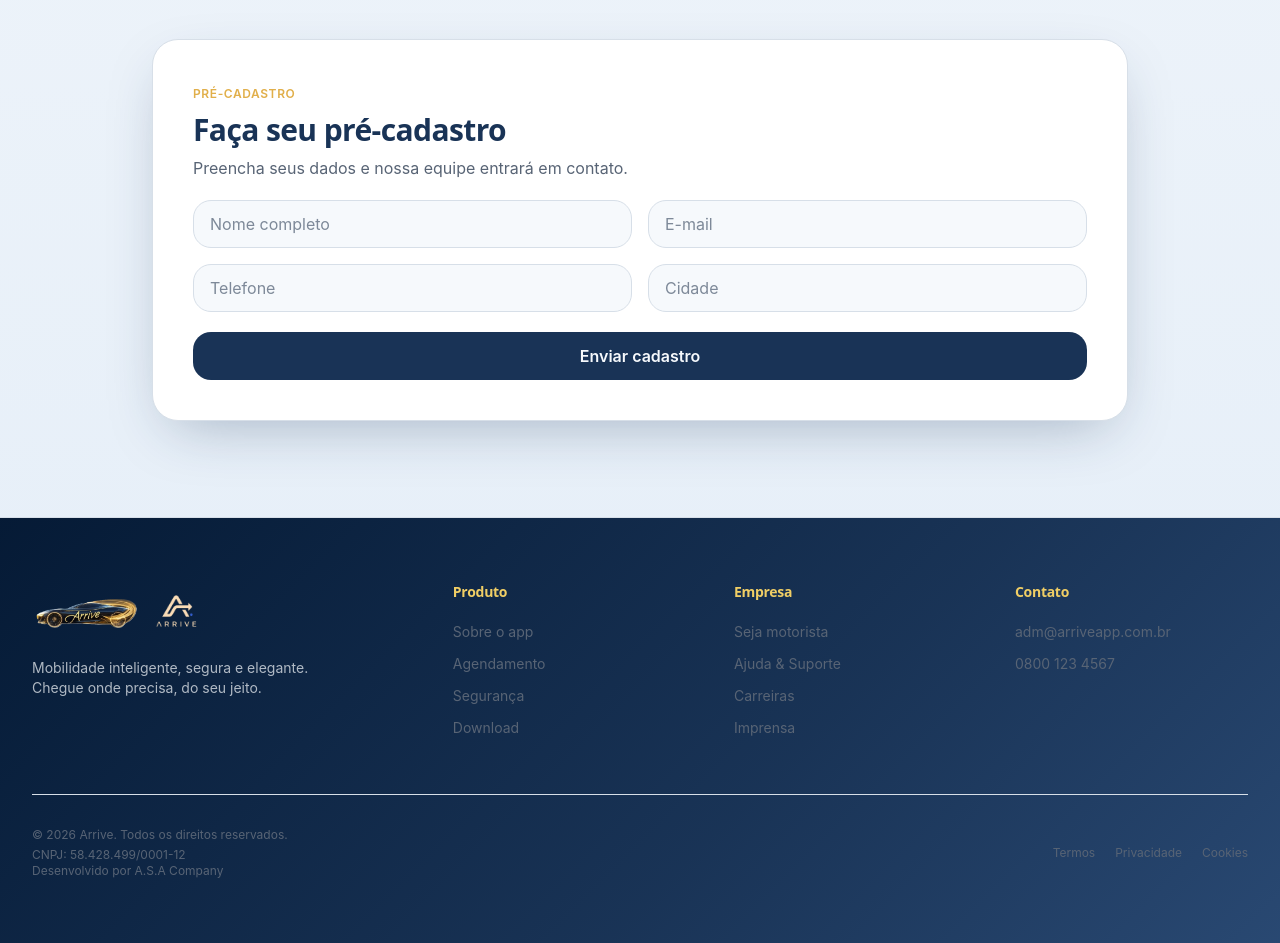
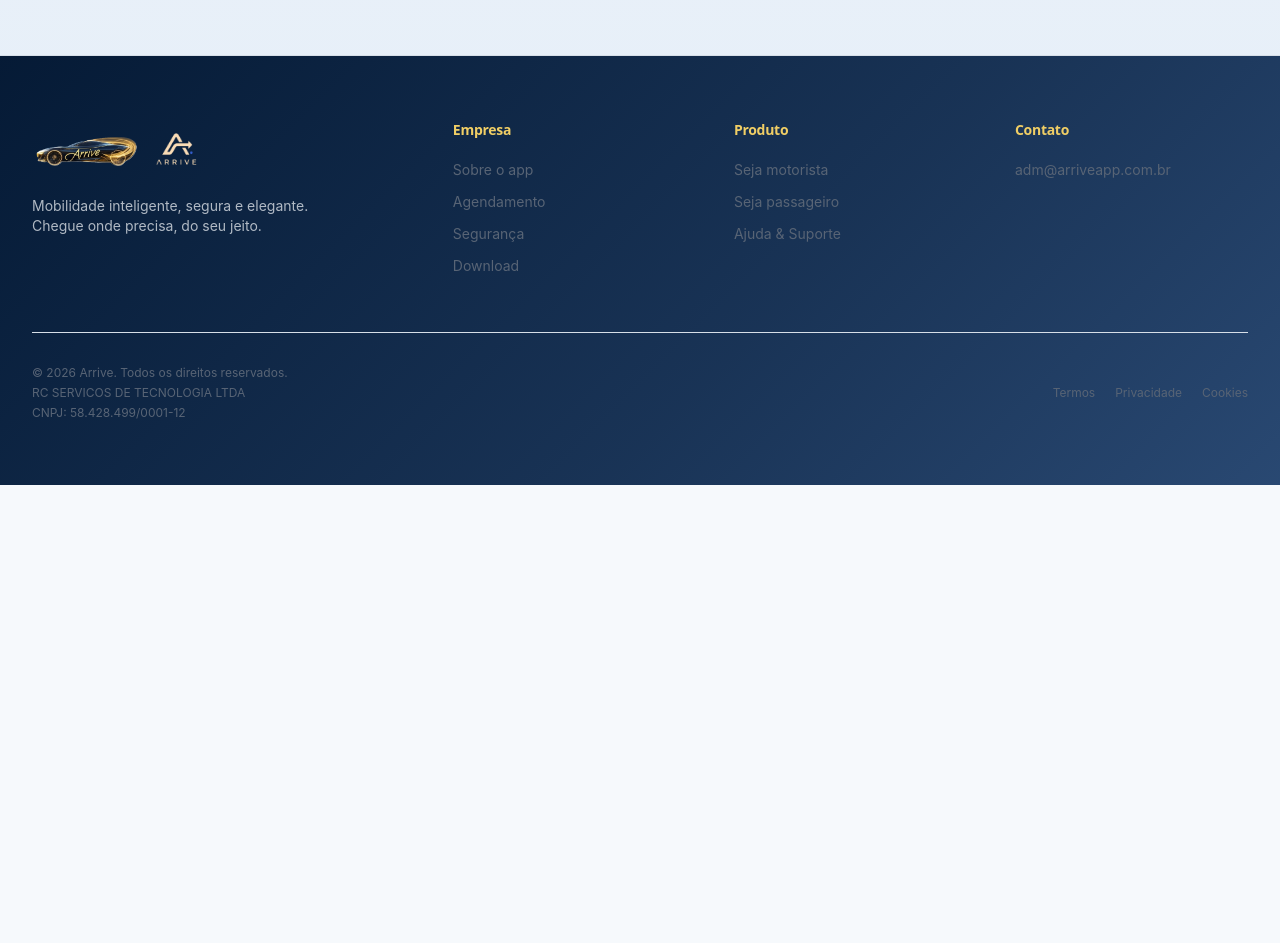
Before and after one commit to pinheiroth/arrive-app, a React (Vite) app: page /motorista in a window 1280 px wide. Shown: the part 3500-4443 px from the top of the page. After the commit the page ends 3985 px from the top, so only its background shows below. Built offline with nearby package versions, Linux system fonts and the light colour scheme.

Commit message:
fix: ajustes basicos

```diff
--- a/src/components/Footer.tsx
+++ b/src/components/Footer.tsx
@@ -17,12 +17,12 @@ export function Footer() {
             </p>
            </div>
           <div>
-            <h3 className="text-sm text-gold font-semibold">Produto</h3>
+            <h3 className="text-sm text-gold font-semibold">Empresa</h3>
 
             <ul className="mt-5 space-y-3 text-sm text-muted-foreground">
               <li>
                 <a
-                  href="#app"
+                  href="/sobre"
                   className="transition-colors hover:text-foreground"
                 >
                   Sobre o app
@@ -31,7 +31,7 @@ export function Footer() {
 
               <li>
                 <a
-                  href="#agendamento"
+                  href="/agendamento"
                   className="transition-colors hover:text-foreground"
                 >
                   Agendamento
@@ -40,7 +40,7 @@ export function Footer() {
 
               <li>
                 <a
-                  href="#seguranca"
+                  href="/seguranca"
                   className="transition-colors hover:text-foreground"
                 >
                   Segurança
@@ -49,7 +49,7 @@ export function Footer() {
 
               <li>
                 <a
-                  href="#download"
+                  href="/download"
                   className="transition-colors hover:text-foreground"
                 >
                   Download
@@ -59,44 +59,36 @@ export function Footer() {
           </div>
 
           <div>
-            <h3 className="text-sm font-semibold text-gold">Empresa</h3>
+            <h3 className="text-sm font-semibold text-gold">Produto</h3>
 
             <ul className="mt-5 space-y-3 text-sm text-muted-foreground">
               <li>
                 <a
-                  href="#motorista"
+                  href="/motorista"
                   className="transition-colors hover:text-foreground"
                 >
                   Seja motorista
                 </a>
               </li>
 
+               <li>
+                <a
+                  href="/passageiro"
+                  className="transition-colors hover:text-foreground"
+                >
+                  Seja passageiro
+                </a>
+              </li>
+
               <li>
                 <a
-                  href="#suporte"
+                  href="/ajuda"
                   className="transition-colors hover:text-foreground"
                 >
                   Ajuda & Suporte
                 </a>
               </li>
 
-              <li>
-                <a
-                  href="#carreiras"
-                  className="transition-colors hover:text-foreground"
-                >
-                  Carreiras
-                </a>
-              </li>
-
-              <li>
-                <a
-                  href="#imprensa"
-                  className="transition-colors hover:text-foreground"
-                >
-                  Imprensa
-                </a>
-              </li>
             </ul>
           </div>
 
@@ -114,14 +106,14 @@ export function Footer() {
                 </a>
               </li>
 
-              <li>
+            {/*  <li>
                 <a
                   href="tel:+5508001234567"
                   className="transition-colors hover:text-foreground"
                 >
                   0800 123 4567
                 </a>
-              </li>
+              </li>*/}
             </ul>
           </div>
         </div>
@@ -129,10 +121,8 @@ export function Footer() {
         <div className="mt-14 flex flex-col gap-5 border-t border-border pt-8 text-xs text-muted-foreground md:flex-row md:items-center md:justify-between">
           <div>
             <p>© {new Date().getFullYear()} Arrive. Todos os direitos reservados.</p>
+            <p className="mt-1">RC SERVICOS DE TECNOLOGIA LTDA</p>
             <p className="mt-1">CNPJ: 58.428.499/0001-12</p>
-            <a href="https://www.asacompany.com.br" target="_blank" rel="noopener noreferrer" className="transition-colors hover:text-foreground">
-              Desenvolvido por A.S.A Company
-            </a>
           </div>
 
           <nav className="flex flex-wrap gap-x-5 gap-y-2">
--- a/src/pages/Agendamento.tsx
+++ b/src/pages/Agendamento.tsx
@@ -173,7 +173,7 @@ export default function SchedulePage() {
         <div className="container-page relative py-28 md:py-36">
           <div className="max-w-4xl">
             <span className="text-xs font-semibold uppercase tracking-[0.3em] text-gold">
-              Agendamento online
+              Simule seu agendamento
             </span>
 
             <h1 className="mt-5 text-5xl font-bold leading-tight md:text-6xl">
@@ -191,10 +191,8 @@ export default function SchedulePage() {
         </div>
       </section>
 
-      {/* FORMULÁRIO */}
       <section className="container-page max-w-4xl py-24">
         <div className="rounded-3xl border border-border bg-card p-8 shadow-elegant md:p-10">
-          {/* HEADER */}
           <div className="flex items-center gap-3">
             <div className="grid h-12 w-12 place-items-center rounded-xl bg-gold/15 text-gold-deep">
               <CalendarClock className="h-6 w-6" />
@@ -212,7 +210,6 @@ export default function SchedulePage() {
           </div>
 
           <div className="mt-8 space-y-5">
-            {/* ORIGEM */}
             <div>
               <label
                 htmlFor="origin"
@@ -237,7 +234,6 @@ export default function SchedulePage() {
               </div>
             </div>
 
-            {/* DESTINO */}
             <div>
               <label
                 htmlFor="destination"
@@ -262,7 +258,6 @@ export default function SchedulePage() {
               </div>
             </div>
 
-            {/* DISTÂNCIA */}
             <div>
               <label
                 htmlFor="distance"
@@ -297,7 +292,6 @@ export default function SchedulePage() {
               </p>
             </div>
 
-            {/* DATA / HORÁRIO */}
             <div className="grid gap-4 md:grid-cols-2">
               <div>
                 <label
@@ -338,7 +332,6 @@ export default function SchedulePage() {
               </div>
             </div>
 
-            {/* CATEGORIA */}
             <div>
               <label
                 htmlFor="category"
@@ -373,7 +366,6 @@ export default function SchedulePage() {
               </div>
             </div>
 
-            {/* BOTÃO */}
             <button
               type="button"
               onClick={calculateRoute}
@@ -385,7 +377,6 @@ export default function SchedulePage() {
                 : "Calcular estimativa"}
             </button>
 
-            {/* RESULTADO */}
             {distance !== null && (
               <div className="rounded-2xl border border-border bg-soft p-6">
                 <div className="mb-5">
@@ -399,7 +390,6 @@ export default function SchedulePage() {
                 </div>
 
                 <div className="grid gap-5 md:grid-cols-3">
-                  {/* DISTÂNCIA */}
                   <div>
                     <p className="text-sm text-muted-foreground">
                       Distância
@@ -410,7 +400,6 @@ export default function SchedulePage() {
                     </p>
                   </div>
 
-                  {/* TEMPO */}
                   <div>
                     <p className="text-sm text-muted-foreground">
                       Tempo estimado
@@ -423,7 +412,6 @@ export default function SchedulePage() {
                     </p>
                   </div>
 
-                  {/* PREÇO */}
                   <div>
                     <p className="text-sm text-muted-foreground">
                       Valor estimado
@@ -440,7 +428,6 @@ export default function SchedulePage() {
               </div>
             )}
 
-            {/* AVISO */}
             <div className="flex gap-2 rounded-xl border border-border bg-background p-4 text-sm text-muted-foreground">
               <CheckCircle2 className="mt-0.5 h-4 w-4 shrink-0 text-gold-deep" />
 
--- a/src/pages/Ajuda.tsx
+++ b/src/pages/Ajuda.tsx
@@ -411,19 +411,13 @@ export default function HelpPage() {
 
             <div className="mt-8 flex flex-wrap gap-4">
               <a
-                href="mailto:suporte@arriveonline.com.br"
+                href="mailto:adm@arriveapp.com.br"
                 className="inline-flex h-12 items-center gap-2 rounded-full bg-gold px-7 font-semibold text-accent-foreground transition hover:opacity-90"
               >
                 Falar com suporte
                 <ArrowRight className="h-4 w-4" />
               </a>
 
-              <a
-                href="/seguranca"
-                className="inline-flex h-12 items-center gap-2 rounded-full border border-white/20 px-7 font-semibold transition hover:bg-white/10"
-              >
-                Conhecer segurança
-              </a>
             </div>
           </div>
         </div>
--- a/src/pages/Download.tsx
+++ b/src/pages/Download.tsx
@@ -4,11 +4,11 @@ import { StoreBadges } from "../components/ui/StoreBadges";
 import Navbar from "../components/Navbar";
 import { Footer } from "../components/Footer";
 
-const PASSENGER_ANDROID_URL =
-  "https://play.google.com/store/apps/details?id=br.com.arrive.passenger.drivermachine&hl=pt_BR";
+//const PASSENGER_ANDROID_URL =
+  //"https://play.google.com/store/apps/details?id=br.com.arrive.passenger.drivermachine&hl=pt_BR";
 
-const PASSENGER_IOS_URL =
-  "https://apps.apple.com/br/app/arrive/id6741321636";
+//const PASSENGER_IOS_URL =
+ // "https://apps.apple.com/br/app/arrive/id6741321636";
 
 const DRIVER_ANDROID_URL =
   "https://play.google.com/store/apps/details?id=br.com.arrive.taxi.drivermachine&hl=pt_BR";
@@ -84,7 +84,6 @@ export default function Download() {
 
       <Navbar />
 
-      {/* HERO */}
       <section className="relative isolate overflow-hidden">
         <div className="absolute inset-0 -z-20">
           <img
@@ -114,7 +113,6 @@ export default function Download() {
         </div>
       </section>
 
-      {/* DOWNLOADS */}
       <section className="container-page py-24">
         <div className="mx-auto max-w-5xl">
           <div className="text-center">
@@ -129,9 +127,6 @@ export default function Download() {
           </div>
 
           <div className="mt-14 grid gap-8 lg:grid-cols-2">
-            {/* =========================
-                PASSAGEIRO
-            ========================= */}
             <div className="rounded-3xl border border-border bg-soft p-8 shadow-soft">
               <div className="flex items-center gap-4">
                 <div className="grid h-14 w-14 place-items-center rounded-2xl bg-gold text-accent-foreground">
@@ -149,8 +144,9 @@ export default function Download() {
                 </div>
               </div>
 
+              {/*
                 <div className="mt-8 grid gap-5 sm:grid-cols-2">
-                {/* iOS */}
+
                   <a
                     href={PASSENGER_IOS_URL}
                     target="_blank"
@@ -174,7 +170,6 @@ export default function Download() {
                     </p>
                   </a>
 
-                {/* Android */}
                   <a
                     href={PASSENGER_ANDROID_URL}
                     target="_blank"
@@ -198,15 +193,13 @@ export default function Download() {
                     </p>
                   </a>
                </div>
+               */}
 
-              <div className="mt-8">
+              <div className="mt-8 flex flex-col items-center">
                 <StoreBadges variant="dark" />
               </div>
             </div>
 
-            {/* =========================
-                MOTORISTA
-            ========================= */}
             <div className="rounded-3xl border border-border bg-soft p-8 shadow-soft">
               <div className="flex items-center gap-4">
                 <div className="grid h-14 w-14 place-items-center rounded-2xl bg-gold text-accent-foreground">
@@ -219,13 +212,13 @@ export default function Download() {
                   </h3>
 
                   <p className="mt-1 text-sm text-muted-foreground">
-                    Conecte-se aos passageiros e comece a dirigir.
+                    Conecte-se aos passageiros e comece a dirigir. Disdisponível apenas para Android.
                   </p>
                 </div>
               </div>
 
-              {/* QR MOTORISTA */}
               <div className="mt-8 flex flex-col items-center">
+                {/*
                   <a
                     href={DRIVER_ANDROID_URL}
                     target="_blank"
@@ -248,6 +241,7 @@ export default function Download() {
                       Google Play
                     </p>
                   </a>
+                */}
 
                 <a
                   href={DRIVER_ANDROID_URL}
@@ -263,7 +257,6 @@ export default function Download() {
         </div>
       </section>
 
-      {/* BENEFÍCIOS */}
       <section className="container-page pb-24">
         <div className="grid gap-14 lg:grid-cols-2 lg:items-center">
           <div>
--- a/src/pages/Motorista.tsx
+++ b/src/pages/Motorista.tsx
@@ -184,7 +184,6 @@ export default function DriverPage() {
         </div>
       </section>
 
-      {/* INTRO */}
       <section className="container-page py-24">
         <div className="max-w-4xl">
           <span className="text-xs font-semibold uppercase tracking-wider text-gold-deep">
@@ -210,7 +209,6 @@ export default function DriverPage() {
         </div>
       </section>
 
-      {/* HERO INFO */}
       <section className="container-page grid items-center gap-16 py-10 lg:grid-cols-2">
         <div className="relative">
           <img
@@ -275,7 +273,6 @@ export default function DriverPage() {
         </div>
       </section>
 
-      {/* 80% */}
       <section className="container-page py-12">
         <div className="relative overflow-hidden rounded-3xl bg-hero p-10 text-primary-foreground md:p-16">
           <div className="absolute -right-20 -top-20 h-80 w-80 rounded-full bg-gold/20 blur-3xl" />
@@ -299,7 +296,6 @@ export default function DriverPage() {
         </div>
       </section>
 
-      {/* REQUISITOS */}
       <section
         id="cadastro"
         className="bg-soft py-24"
@@ -335,7 +331,6 @@ export default function DriverPage() {
             ))}
           </div>
 
-          {/* LICENÇA */}
           <div className="mt-10 rounded-3xl border border-gold/20 bg-gold/5 p-8">
             <div className="flex items-start gap-4">
               <div className="grid h-14 w-14 shrink-0 place-items-center rounded-2xl bg-gold/15 text-gold-deep">
@@ -355,7 +350,6 @@ export default function DriverPage() {
             </div>
           </div>
 
-          {/* PASSOS */}
           <div className="mt-24">
             <div className="text-center">
               <span className="text-xs font-semibold uppercase tracking-wider text-gold-deep">
@@ -388,67 +382,6 @@ export default function DriverPage() {
               ))}
             </div>
           </div>
-
-          {/* FORM */}
-          <form
-            className="mt-20 space-y-5 rounded-3xl border border-border bg-card p-8 shadow-elegant md:p-10"
-            onSubmit={(event) => event.preventDefault()}
-          >
-            <div>
-              <span className="text-xs font-semibold uppercase tracking-wider text-gold-deep">
-                Pré-cadastro
-              </span>
-
-              <h3 className="mt-2 text-3xl font-bold text-primary">
-                Faça seu pré-cadastro
-              </h3>
-
-              <p className="mt-2 text-muted-foreground">
-                Preencha seus dados e nossa equipe entrará em contato.
-              </p>
-            </div>
-
-            <div className="grid gap-4 sm:grid-cols-2">
-              <input
-                className="h-12 rounded-xl border border-input bg-background px-4 outline-none transition focus:border-gold"
-                placeholder="Nome completo"
-                type="text"
-                name="name"
-                autoComplete="name"
-              />
-
-              <input
-                className="h-12 rounded-xl border border-input bg-background px-4 outline-none transition focus:border-gold"
-                placeholder="E-mail"
-                type="email"
-                name="email"
-                autoComplete="email"
-              />
-
-              <input
-                className="h-12 rounded-xl border border-input bg-background px-4 outline-none transition focus:border-gold"
-                placeholder="Telefone"
-                type="tel"
-                name="phone"
-                autoComplete="tel"
-              />
-
-              <input
-                className="h-12 rounded-xl border border-input bg-background px-4 outline-none transition focus:border-gold"
-                placeholder="Cidade"
-                type="text"
-                name="city"
-                autoComplete="address-level2"
-              />
-            </div>
-
-            <button
-              type="submit"
-              className="h-12 w-full rounded-xl bg-primary font-semibold text-primary-foreground transition hover:opacity-90"
-            >
-              Enviar cadastro
-            </button>
-          </form>
         </div>
       </section>
       <Footer/>
--- a/src/pages/Segurança.tsx
+++ b/src/pages/Segurança.tsx
@@ -155,7 +155,6 @@ export default function SafetyPage() {
         </div>
       </section>
 
-      {/* RECURSOS DE SEGURANÇA */}
       <section className="container-page grid items-center gap-14 py-24 lg:grid-cols-2">
         <div>
           <img
@@ -196,7 +195,6 @@ export default function SafetyPage() {
         </div>
       </section>
 
-      {/* SEGURANÇA LEVADA A SÉRIO */}
       <section className="container-page pb-24">
         <div className="rounded-3xl border border-border bg-card p-10 shadow-elegant md:p-14">
           <div className="max-w-3xl">
@@ -224,7 +222,6 @@ export default function SafetyPage() {
         </div>
       </section>
 
-      {/* ESTATÍSTICAS */}
       <section className="container-page pb-24">
         <div className="grid gap-8 rounded-3xl bg-hero p-10 text-primary-foreground shadow-elegant md:grid-cols-3 md:p-14">
           {stats.map((stat) => (
--- a/src/pages/Sobre.tsx
+++ b/src/pages/Sobre.tsx
@@ -152,18 +152,11 @@ export default function SobrePage() {
                 <ArrowRight className="h-4 w-4" />
               </a>
 
-              <a
-                href="/seguranca"
-                className="inline-flex h-12 items-center gap-2 rounded-full border border-white/20 px-7 font-semibold transition hover:bg-white/10"
-              >
-                Conhecer nossa segurança
-              </a>
             </div>
           </div>
         </div>
       </section>
 
-      {/* MISSÃO + ESTATÍSTICAS */}
       <section className="container-page grid items-center gap-16 py-24 md:grid-cols-2">
         <div>
           <span className="text-xs font-semibold uppercase tracking-wider text-gold-deep">
@@ -227,7 +220,6 @@ export default function SobrePage() {
         </div>
       </section>
 
-      {/* COMO FUNCIONA */}
       <section className="bg-soft py-24">
         <div className="container-page">
           <div className="max-w-2xl">
@@ -267,7 +259,6 @@ export default function SobrePage() {
         </div>
       </section>
 
-      {/* CTA DOWNLOAD */}
       <section className="container-page py-24">
         <div className="relative overflow-hidden rounded-3xl bg-hero p-10 text-center text-primary-foreground shadow-elegant md:p-16">
           <div className="absolute -right-20 -top-20 h-72 w-72 rounded-full bg-gold/20 blur-3xl" />
```
Also changed, not shown: 1 other file (tests, documents, lock files or other folders). Lines whose indentation alone changed are shown as unchanged.
